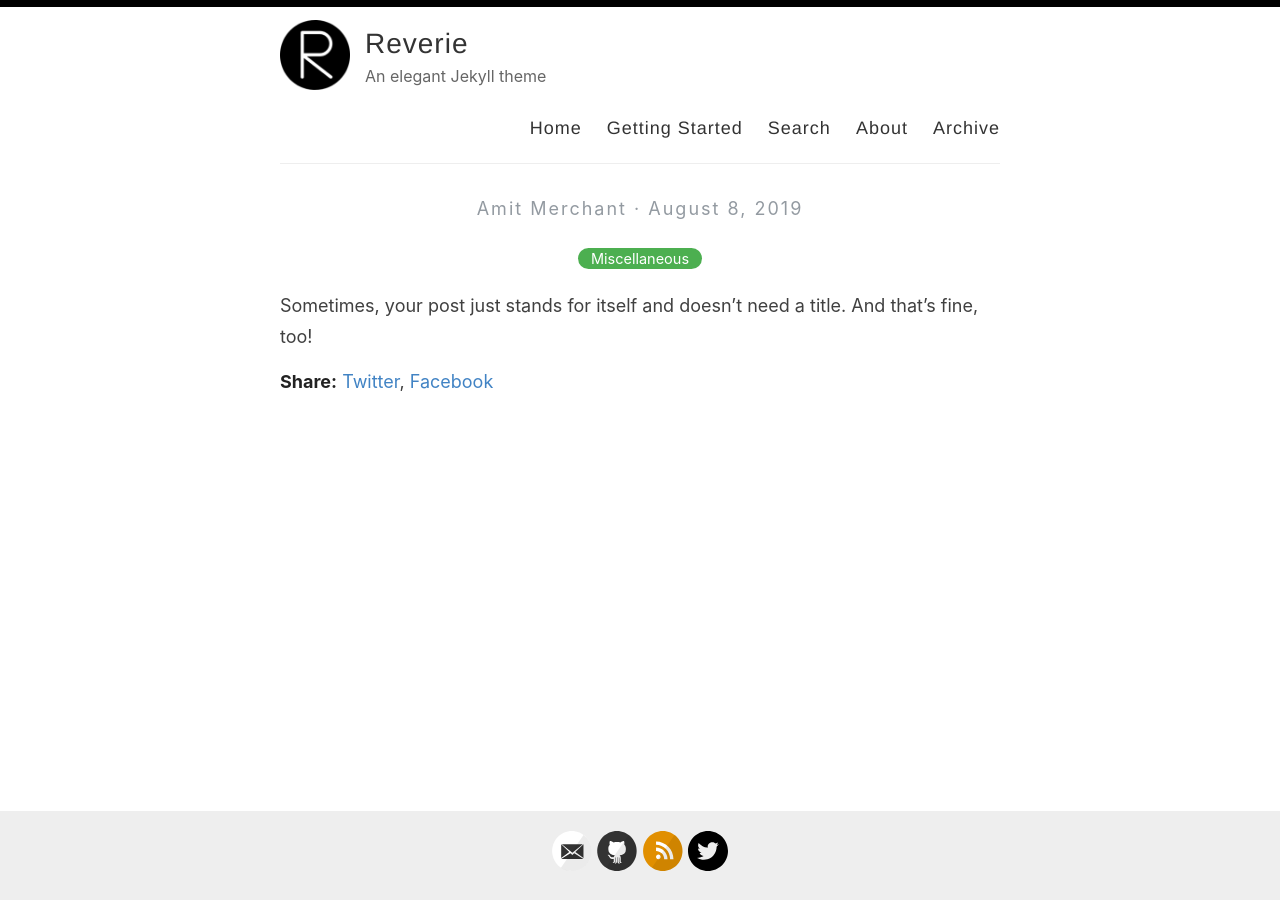
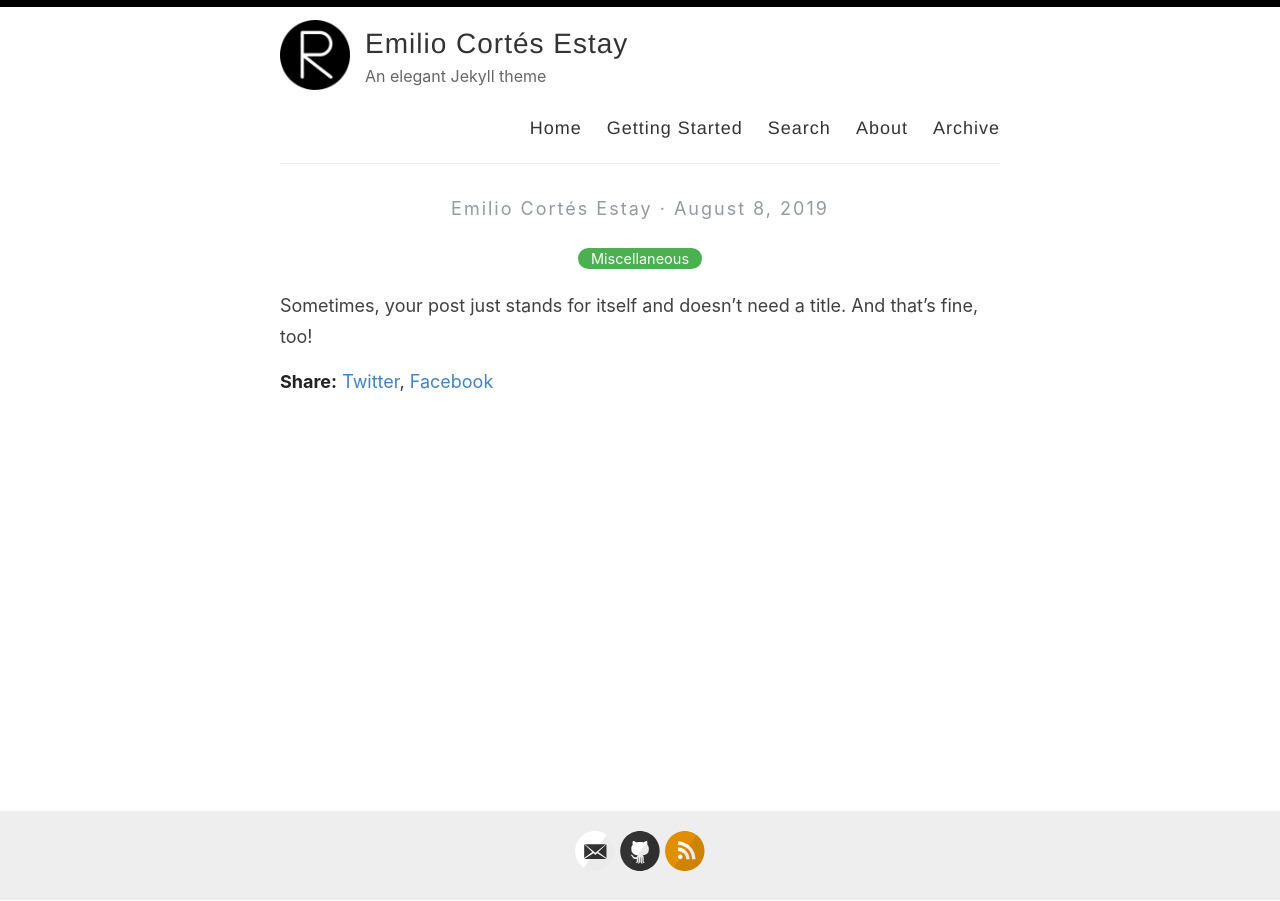
Before and after one commit to emiliocortes/emiliocortes.github.io, a Jekyll site: the page built from _posts/2019-08-08-no-title-posts.md, in a window 1280 px wide. Built offline with Jekyll 4.4.1, drawn with Linux system fonts in a browser that asks for light colours.

Commit message:
config update

```diff
--- a/_config.yml
+++ b/_config.yml
@@ -3,10 +3,10 @@
 #
 
 # Name of your site (displayed in the header)
-name: Reverie
+name: Emilio Cortés Estay
 
 # Name of the author
-author: Amit Merchant
+author: Emilio Cortés Estay
 
 # Short bio or description (displayed in the header)
 description: An elegant Jekyll theme
@@ -21,15 +21,15 @@ avatar: /images/reverie.png
 # Includes an icon in the footer for each username you enter
 footer-links:
   dribbble:
-  email: amit.d.merchant@gmail.com
+  email: emilio.cortes.ec@gmail.com
   facebook:
   flickr:
-  github: amitmerchant1990/reverie
+  github: emiliocortes
   instagram:
   linkedin:
   pinterest:
   rss: rss
-  twitter: amit_merchant
+  twitter:
   stackoverflow:
   youtube: # channel/<your_long_string> or user/<user-name>
   googleplus: # anything in your profile username that comes after plus.google.com/
@@ -48,8 +48,8 @@ google_analytics: UA-43339302-11
 
 # Your website URL (e.g. http://amitmerchant1990.github.io or http://www.amitmerchant.com)
 # Used for Sitemap.xml and your RSS feed
-url: http://www.amitmerchant.com/reverie
-enforce_ssl: https://www.amitmerchant.com/reverie
+url: http://emiliocortes.github.io
+enforce_ssl: http://emiliocortes.github.io
 
 # If you're hosting your site at a Project repository on GitHub pages
 # (http://yourusername.github.io/repository-name)
```
